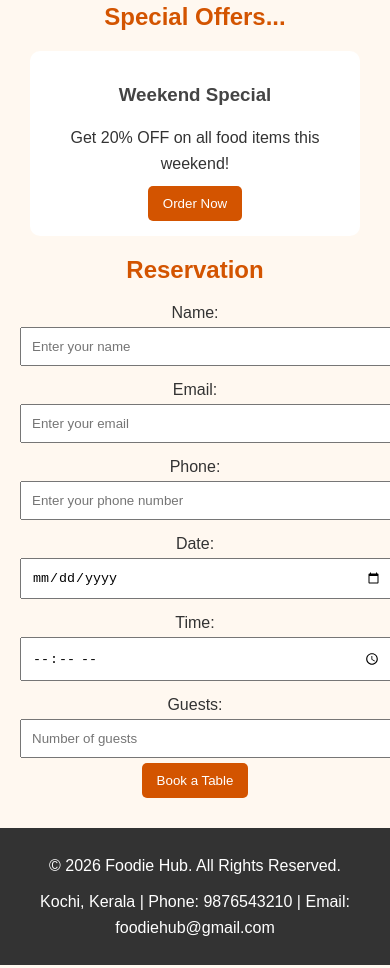
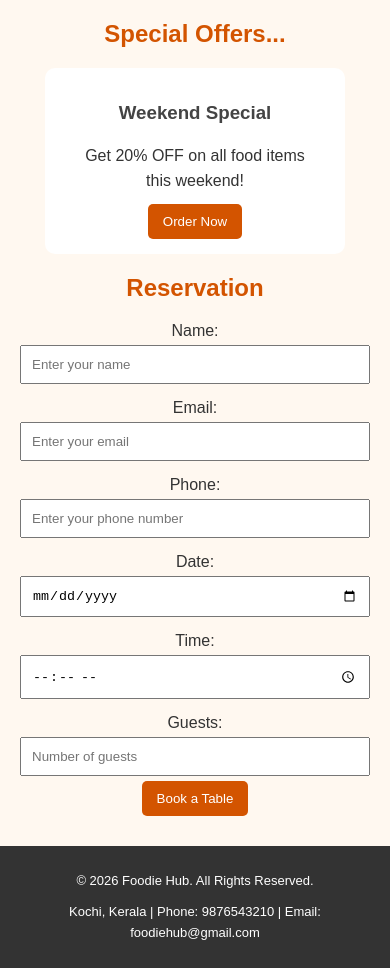
Before and after one commit to anaghasp-del/restaurant, a plain HTML site: page index.html in a window 390 px wide. Shown: the part 3119-4087 px from the top of the page. Drawn offline with Linux system fonts and the light colour scheme.

Commit message:
Update restaurant.css

````diff
--- a/restaurant.css
+++ b/restaurant.css
@@ -1,4 +1,4 @@
-```css
+
 /* Body */
 * {
     box-sizing: border-box;
@@ -138,4 +138,21 @@
     }
 
     section > div {
-```
+        width: 90%;
+        max-width: 320px;
+        margin: 10px auto;
+    }
+
+    section > div img {
+        width: 100%;
+        height: 180px;
+    }
+
+    p {
+        padding: 0 15px;
+    }
+
+    footer {
+        font-size: 13px;
+    }
+}
````
